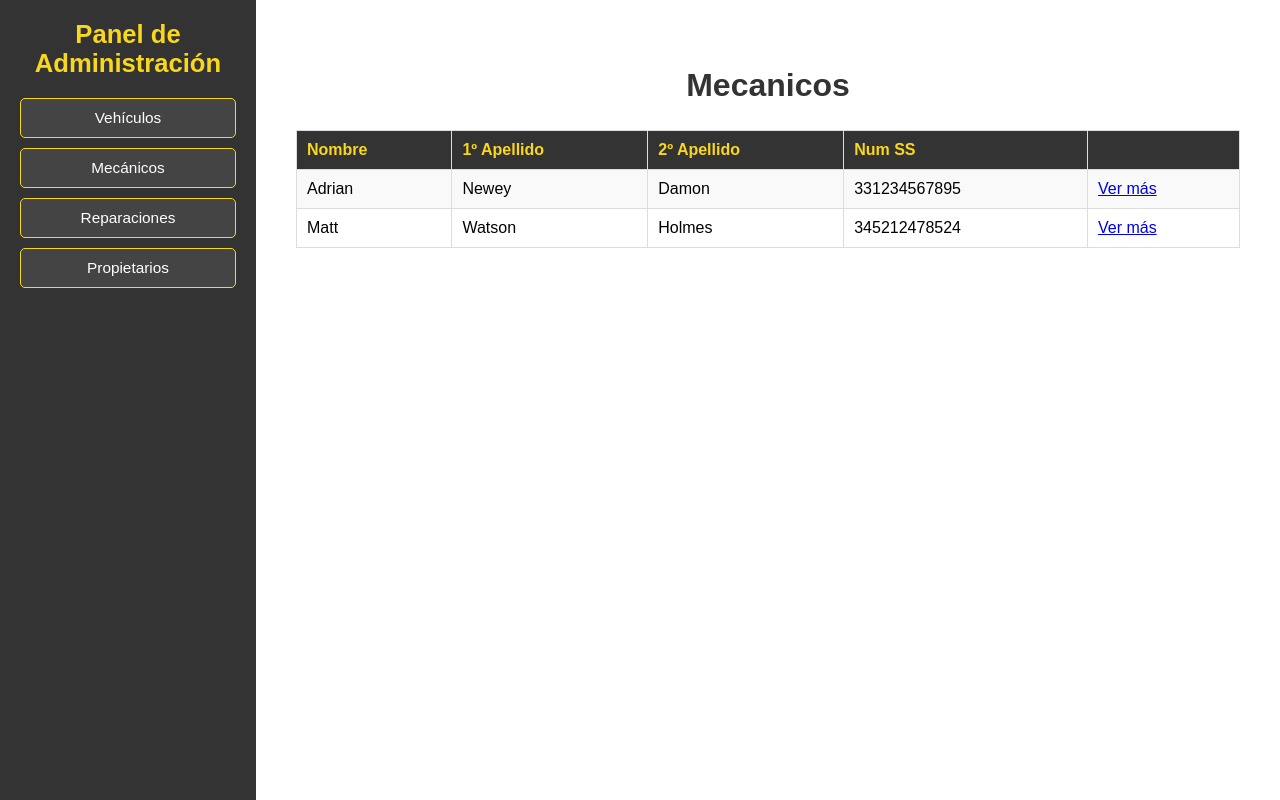
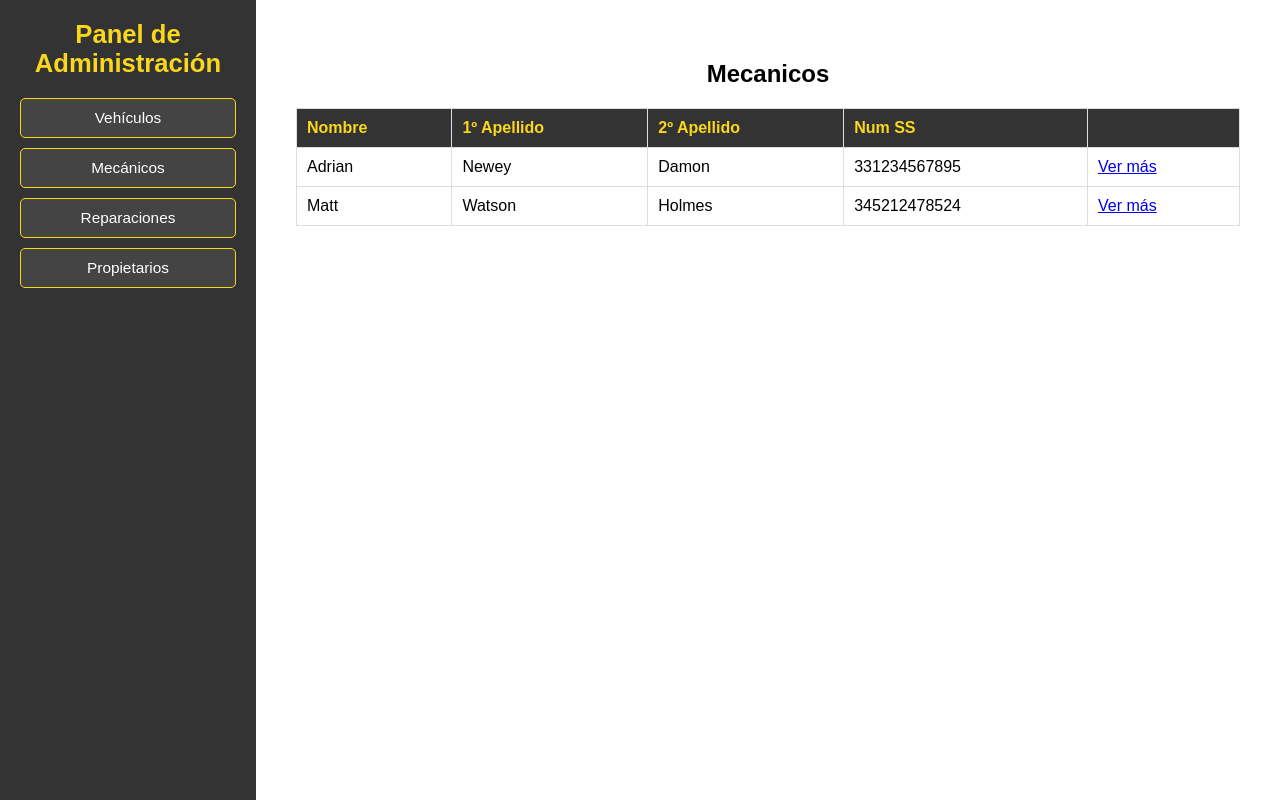
Before and after one commit to AdriianFdz/Zona-DRS, a Django app: page /ZonaDRS/listaMecanicos/ in a window 1280 px wide. Run offline with Django 5.2, Linux system fonts and the light colour scheme; data comes from the database, SQL or seed files in the repository.

Commit message:
add: unify styles of content

```diff
--- a/Zona_DRS_APP/static/style/reparaciones.css
+++ b/Zona_DRS_APP/static/style/content.css
@@ -1,9 +1,6 @@
-/* Estilos para la página de Reparaciones */
-
 body {
+    margin: 0;
     font-family: Arial, sans-serif;
-    margin: 0;
-    padding: 0;
     display: flex;
 }
 
@@ -15,7 +12,7 @@ body {
 table {
     width: 100%;
     border-collapse: collapse;
-    margin-top: 20px;
+    margin-bottom: 20px;
 }
 
 table, th, td {
@@ -28,11 +25,3 @@ th {
     background-color: #333;
     color: #f9d71c;
 }
-
-tr:nth-child(even) {
-    background-color: #f9f9f9;
-}
-
-tr:hover {
-    background-color: #f1f1f1;
-}
--- a/Zona_DRS_APP/static/style/empleados.css
+++ /dev/null
@@ -1,40 +0,0 @@
-/* Estilos para la página de Empleados */
-
-body {
-    font-family: Arial, sans-serif;
-    margin: 0;
-    padding: 0;
-    display: flex;
-}
-
-.content {
-    flex-grow: 1;
-    padding: 20px;
-}
-
-h2 {
-    color: #333;
-    font-size: 2em;
-}
-
-/* Estilos solo para la lista de empleados */
-.empleados-lista {
-    list-style: none;
-    padding: 0;
-}
-
-.empleados-lista li {
-    background-color: #f9f9f9;
-    padding: 15px;
-    margin-bottom: 10px;
-    border: 1px solid #ddd;
-    border-radius: 5px;
-    font-size: 1.1em;
-    display: flex;
-    justify-content: space-between;
-}
-
-.empleados-lista li:hover {
-    background-color: #f1f1f1;
-    cursor: pointer;
-}
--- a/Zona_DRS_APP/static/style/propietarios.css
+++ /dev/null
@@ -1,38 +0,0 @@
-/* Estilos para la página de Propietarios */
-
-.content body {
-    font-family: Arial, sans-serif;
-    margin: 0;
-    padding: 0;
-    display: flex;
-}
-
-.content {
-    flex-grow: 1;
-    padding: 20px;
-}
-
-.content table {
-    width: 100%;
-    border-collapse: collapse;
-    margin-top: 20px;
-}
-
-.content table, th, td {
-    border: 1px solid #ddd;
-    padding: 10px;
-    text-align: left;
-}
-
-.content th {
-    background-color: #333;
-    color: #f9d71c;
-}
-
-.content tr:nth-child(even) {
-    background-color: #f9f9f9;
-}
-
-.content tr:hover {
-    background-color: #f1f1f1;
-}
--- a/Zona_DRS_APP/static/style/vehiculos.css
+++ /dev/null
@@ -1,29 +0,0 @@
-/* Estilos para la sección de Vehículos */
-
-body {
-    margin: 0;
-    font-family: Arial, sans-serif;
-    display: flex;
-}
-
-.content {
-    flex-grow: 1;
-    padding: 20px;
-}
-
-table {
-    width: 100%;
-    border-collapse: collapse;
-    margin-bottom: 20px;
-}
-
-table, th, td {
-    border: 1px solid #ddd;
-    padding: 10px;
-    text-align: left;
-}
-
-th {
-    background-color: #333;
-    color: #f9d71c;
-}
--- a/Zona_DRS_APP/templates/base.html
+++ b/Zona_DRS_APP/templates/base.html
@@ -7,11 +7,7 @@
     <meta name="viewport" content="width=device-width, initial-scale=1.0">
     <title>ZonaDRS</title>
     <link rel="stylesheet" href="{% static 'style/navbar.css' %}">
-    <link rel="stylesheet" href="{% static 'style/propietarios.css' %}">
-    <link rel="stylesheet" href="{% static 'style/vehiculos.css' %}">
-    <link rel="stylesheet" href="{% static 'style/empleados.css' %}">
-    <link rel="stylesheet" href="{% static 'style/reparaciones.css' %}">
-    <link rel="stylesheet" href="{% static 'style/navbar.css' %}">
+    <link rel="stylesheet" href="{% static 'style/content.css' %}">
 </head>
 <body>
     <div class="sidebar">
```
